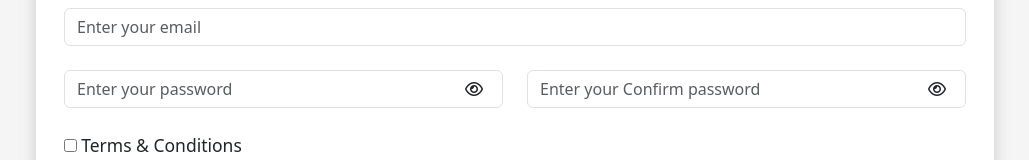
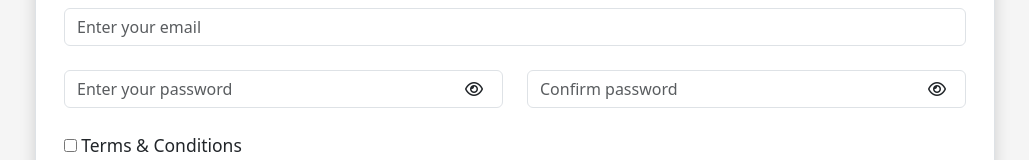
Before and after one commit to mehulnawal/Form-validations-project-js, a plain HTML site: page index.html in a window 1280 px wide. Shown: the part 216-376 px from the top of the page, without its empty margins (125-1154 px from the left). Drawn offline with nearby package versions, Linux system fonts and the light colour scheme.

Commit message:
new changes

```diff
--- a/index.html
+++ b/index.html
@@ -82,7 +82,7 @@
                             <div class="password-confirm mt-4">
                                 <div class="position-relative">
                                     <input type="password" name="password-confirm" id="password-confirm"
-                                        class="form-control" placeholder="Enter your Confirm password">
+                                        class="form-control" placeholder="Confirm password">
                                     <i class="fa-regular fa-eye" id="confirm-eye-open"></i>
                                     <i class="fa-solid fa-eye-slash" id="confirm-eye-open2"></i>
                                 </div>
```
